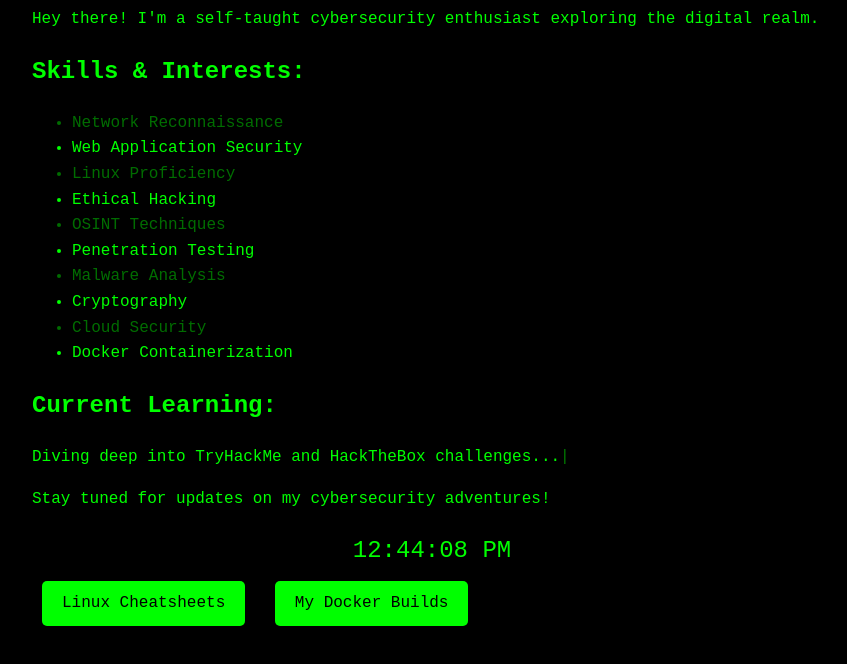
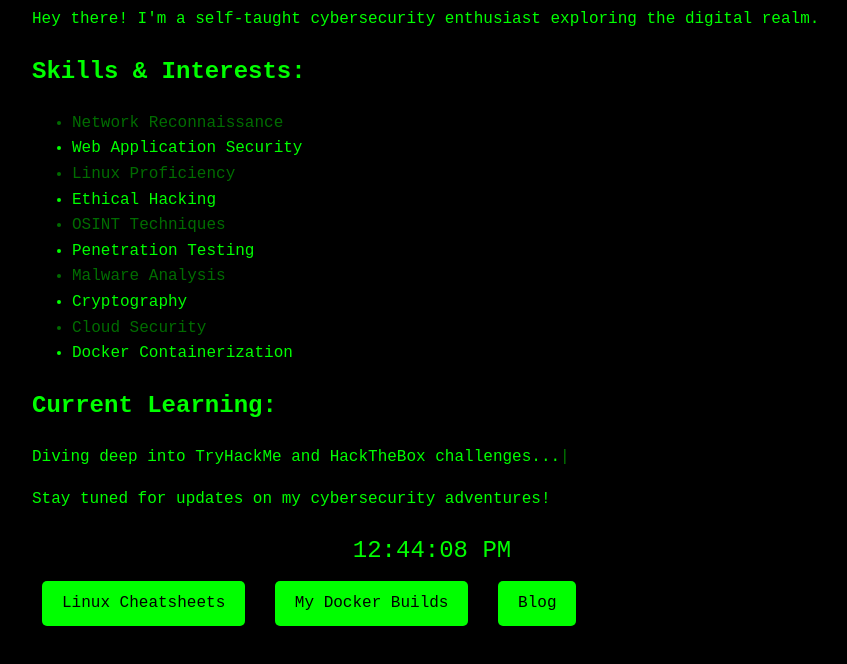
Before and after one commit to wik-penguin/wik-penguin.github.io, a plain HTML site: page index.html in a window 1280 px wide. Shown: the part 222-886 px from the top of the page, without its empty margins (208-1055 px from the left). Drawn offline with Linux system fonts and the light colour scheme.

Commit message:
Update index.html

```diff
--- a/index.html
+++ b/index.html
@@ -83,6 +83,7 @@
     <div>
         <a href="#" class="button">Linux Cheatsheets</a>
         <a href="#" class="button">My Docker Builds</a>
+        <a href="#" class="button">Blog</a>
     </div>
 </div>
 <script>
```
Lines whose indentation alone changed are shown as unchanged.
